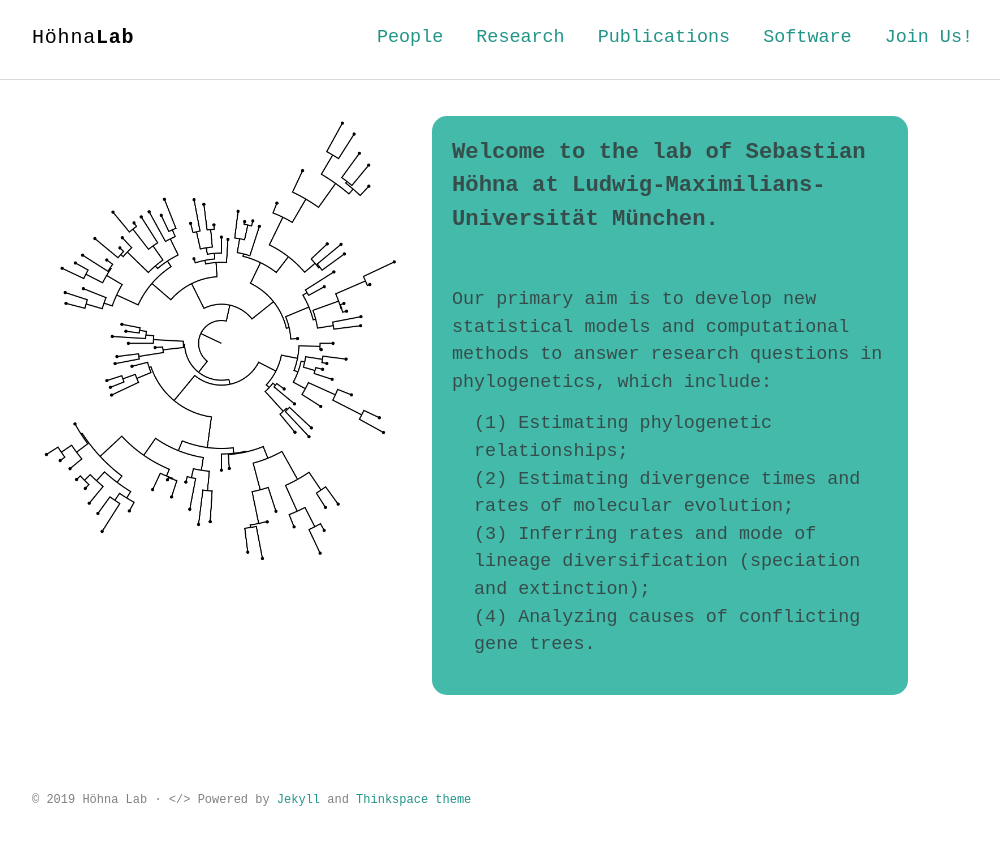
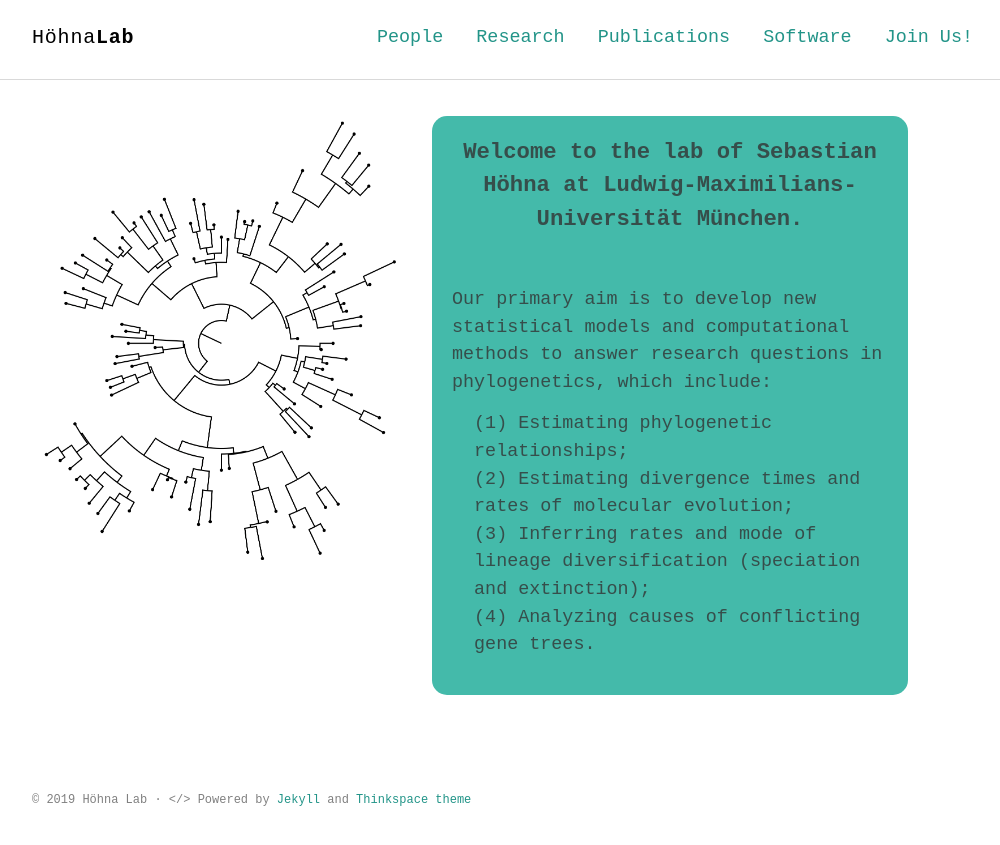
Before and after one commit to hoehnalab/hoehnalab.github.io, a Jekyll site: the page built from index.html, in a window 1280 px wide. Shown: the top 845 px of the page, without its empty margins (132-1132 px from the left). Built offline with Jekyll 4.4.1, drawn with Linux system fonts in a browser that asks for light colours; some web fonts are replaced.

Commit message:
Font tweaks

```diff
--- a/assets/scss/base/_typography.scss
+++ b/assets/scss/base/_typography.scss
@@ -50,12 +50,14 @@ p {
     font-size: calc(12px + 0.8vw);
     font-weight: 300;
     margin: 0 0 $small-spacing;
+    text-align: center;
   }
 
   &.follow {
       font-size: calc(12px + 0.5vw);
       font-weight: 300;
       margin: 0 0 $small-spacing;
+      text-align: left;
   }
 
   &.ttext {
@@ -65,6 +67,13 @@ p {
   &.text {
       font-size: calc(12px + 0.5vw);
       margin: 0 0 $small-spacing;
+      text-align: left;
+  }
+
+  &.title {
+      font-size: calc(12px + 0.5vw);
+      margin: 0 0 $small-spacing;
+      text-align: center;
   }
 
 }
```
Also changed, not shown: people.md (+3 -3 lines).
